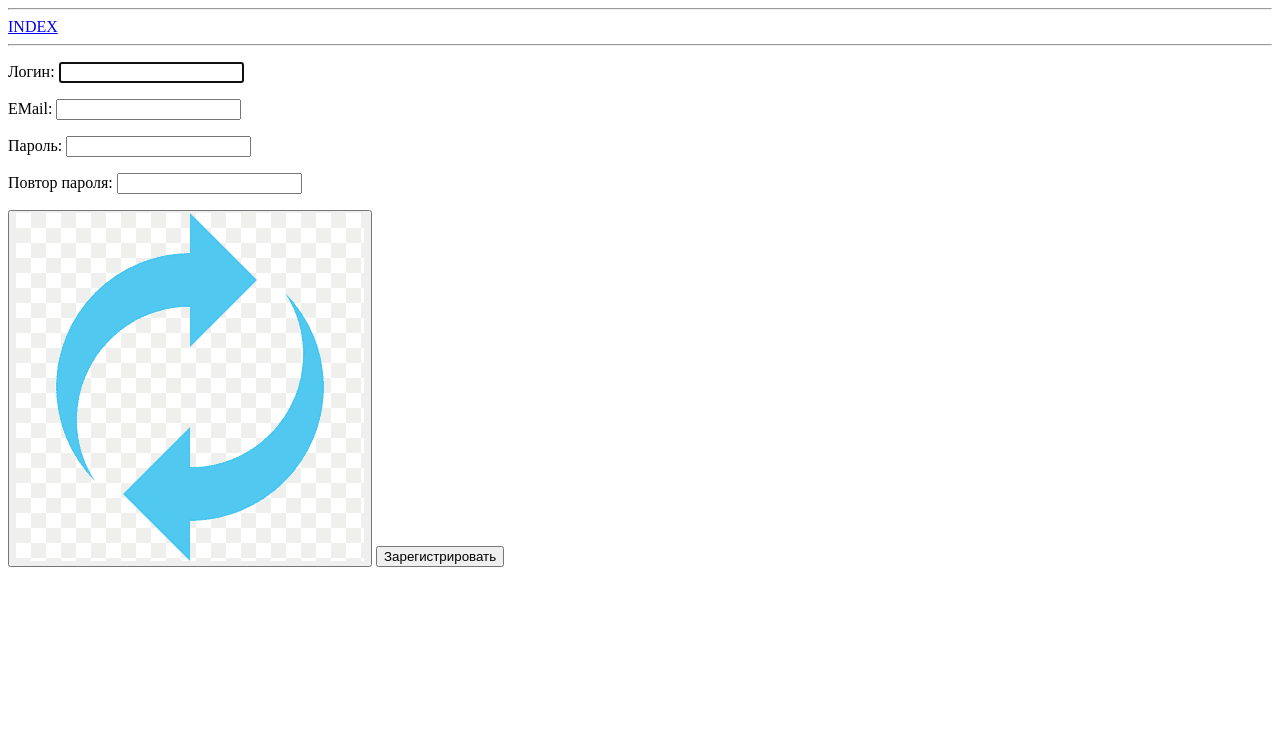
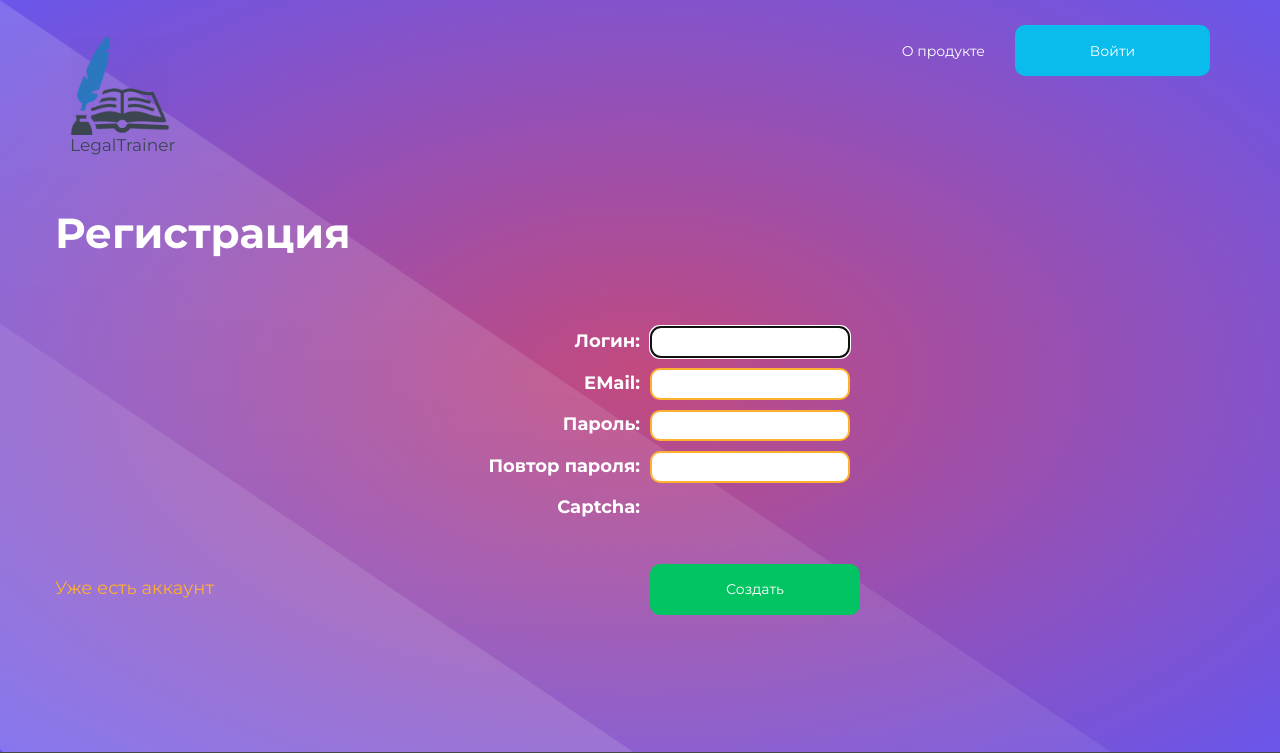
Before and after one commit to rYauheni/LegalTrainer, a Django app: page /register in a window 1280 px wide. Shown: the top 753 px of the page. Before the commit the page ends 567 px from the top, so only its background shows below. Run offline with Django 4.2, Linux system fonts and the light colour scheme; some libraries are stand-ins or nearby versions.

Commit message:
added stylesheet to register.html template

```diff
--- /dev/null
+++ b/userprofile/static/userprofile/css/style_register.css
@@ -0,0 +1,148 @@
+.register {
+    display: flex;
+    flex-direction: column;
+}
+
+.register-header h1 {
+    font-family: 'Montserrat', sans-serif;
+    color: #fff;
+    font-weight: bold;
+    font-size: 42px;
+    margin-top: 60px;
+    margin-bottom: 40px;
+}
+
+.register-form {
+    display: flex;
+    flex-direction: column;
+    margin-top: 30px;
+}
+
+.form-content {
+    display: flex;
+    flex-direction: column;
+}
+
+.form-data {
+    display: flex;
+    flex-direction: row;
+    padding-bottom: 10px;
+}
+
+.form-label {
+    width: 50%;
+    text-align: right;
+    align-items: center;
+    margin-right: 10px;
+}
+
+.form-label label {
+    position: relative;
+    top: 50%;
+    transform: translateY(-50%);
+
+    font-family: 'Montserrat', sans-serif;
+    color: #fff;
+    font-size: 18px;
+}
+
+form-field {
+display: flex;
+flex-direction: column;
+    width: 50%;
+    margin-left: 10px;
+}
+
+.form-field input {
+    background-color: #fff;
+    border: 2px solid #FFB02E;
+    border-radius: 10px;
+    width: 200px;
+
+    font-family: 'Montserrat', sans-serif;
+    color: #333333;
+    font-size: 18px;
+
+    padding-left: 5px;
+}
+
+.form-field input:hover {
+    border: 2px solid #CF8307;
+}
+
+.form-field img {
+    margin-bottom: 10px;
+    border: 2px solid #FFB02E;
+    border-radius: 10px;
+}
+
+.form-field a {
+    margin-left: 5px;
+    font-size: 32px;
+    color: #FFB02E;
+}
+
+.form-field a:hover {
+    color: #CF8307;
+}
+
+.errors {
+    list-style-type: none;
+}
+
+.errors p {
+    font-family: 'Montserrat', sans-serif;
+    color: #fff;
+    font-size: 14px;
+}
+
+
+.form-acts {
+    display: flex;
+    flex-direction: row;
+    margin-top: 30px;
+}
+
+.act-log {
+    display: flex;
+    align-items: center;
+    width: 50%;
+    text-align: right;
+    margin-right: 10px;
+}
+
+.act-log a {
+    font-family: 'Montserrat', sans-serif;
+    color: #FFB02E;
+    font-size: 18px;
+}
+
+.act-log a:hover {
+    color: #CF8307;
+}
+
+.act-submit {
+    margin-right: 10px;
+}
+
+button {
+    -webkit-transition-duration: 0.4s;
+    transition-duration: 0.4s;
+
+    background-color: #03C463;
+    border: 1px solid #03C463;
+    border-radius: 10px;
+
+    width: 210px;
+    height: 51px;
+    color: white;
+}
+
+button:hover {
+    color: white;
+    background-color: #02E373;
+    border-radius: 20px;
+    -webkit-box-shadow: -1px 9px 46px -17px rgba(43, 43, 43, 1);
+    -moz-box-shadow: -1px 9px 46px -17px rgba(43, 43, 43, 1);
+    box-shadow: -1px 9px 46px -17px rgba(43, 43, 43, 1);
+}
--- a/userprofile/templates/userprofile/register.html
+++ b/userprofile/templates/userprofile/register.html
@@ -1,23 +1,63 @@
-{% extends 'userprofile/base.html' %}
+{% extends 'quiz/base.html' %}
 {% load static %}
 
 {% block title %}
-Регистрация
+    SignUp
+{% endblock %}
+
+{% block head %}
+    <link rel="stylesheet" href="{% static 'userprofile/css/style_register.css' %}"/>
 {% endblock %}
 
 {% block content %}
-<form method="post">
-    {% csrf_token %}
+{% if not user.is_authenticated %}
+<div class="register">
+    <div class="register-header">
+        <h1>Регистрация</h1>
+    </div>
+    <div class="register-form">
+        <form method="post" name="register_form">
+            {% csrf_token %}
+            <div class="form-content">
+                {% for field in form %}
+                    <div class="form-data">
+                        <div class="form-label">
+                            <label>{{ field.label }}:</label>
+                        </div>
+                        <div class="form-field">
+                            {{ field }}
+                            {% if field.errors %}
+                                <div class="errors">
+                                    {% for error in field.errors %}
+                                        <p>{{ error }}</p>
+                                    {% endfor %}
+                                </div>
+                            {% endif %}
+                        </div>
+                    </div>
+                {% endfor %}
 
-    {{ form.as_p }}
 
-    <!--    CAPTCHA RELOAD BUTTON-->
-    <script src="http://libs.baidu.com/jquery/1.9.1/jquery.min.js"></script>
-    <script type="text/javascript" src="{% static 'userprofile/js/captcha.js' %}"></script>
-    <button class='captcha-refresh'>
-        <img src="{% static 'userprofile/img/reload.png' %}">
-    </button>
-
-    <button type="submit">Зарегистрировать</button>
-</form>
+                <!--    CAPTCHA RELOAD BUTTON-->
+                <script src="http://libs.baidu.com/jquery/1.9.1/jquery.min.js"></script>
+                <script type="text/javascript" src="{% static 'userprofile/js/captcha.js' %}"></script>
+            </div>
+            <div class="form-acts">
+                <div class="act-log">
+                    <a href="{% url 'login_url' %}">Уже есть аккаунт</a>
+                </div>
+                <div class="act-submit">
+                    <button type="submit">Создать</button>
+                </div>
+            </div>
+        </form>
+    </div>
+</div>
+{% else %}
+<div class="register">
+    <div class="register-header">
+        <h1>Вы уже авторизованы как {{ user.username }}</h1>
+    </div>
+</div>
+{% endif %}
 {% endblock %}
```
Also changed, not shown: LegalTrainer/settings.py (+4 -3 lines), userprofile/static/userprofile/js/captcha.js (+0 -24 lines), userprofile/templates/userprofile/login.html (+9 -1 lines).
